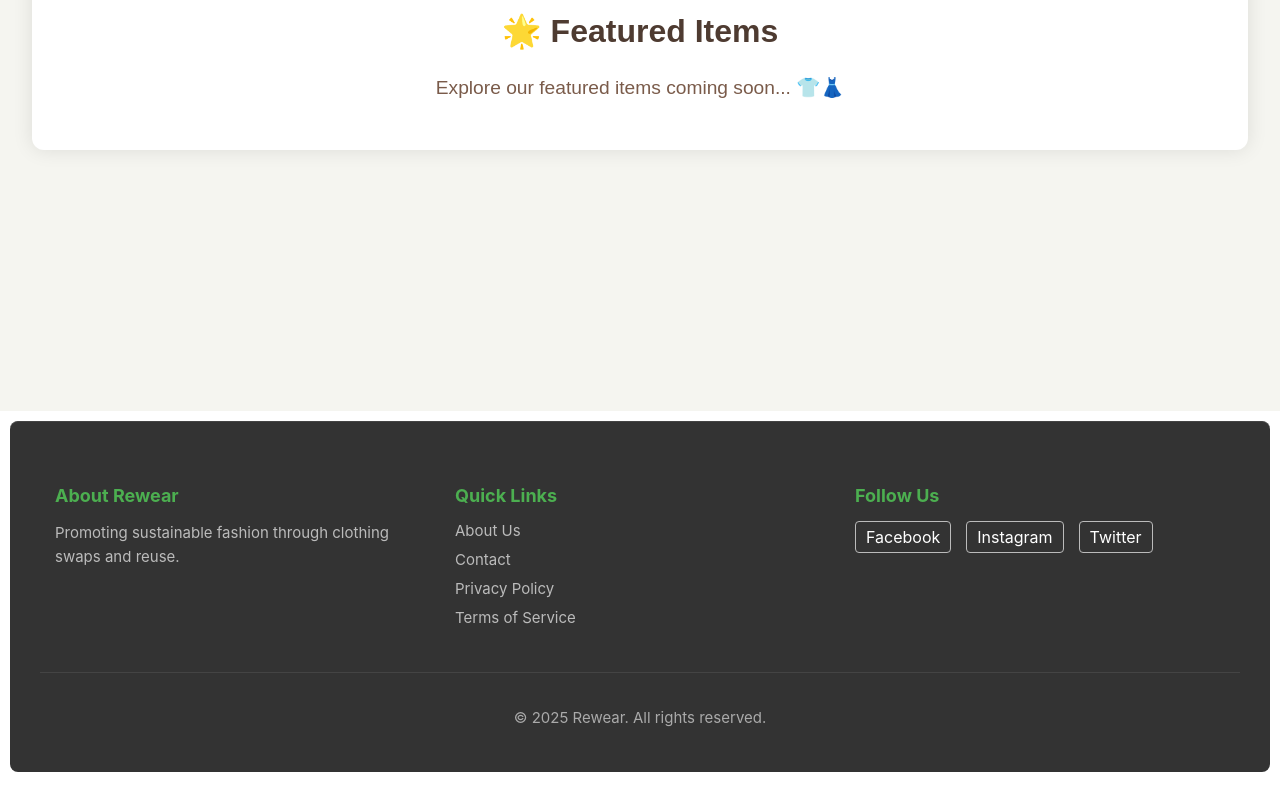
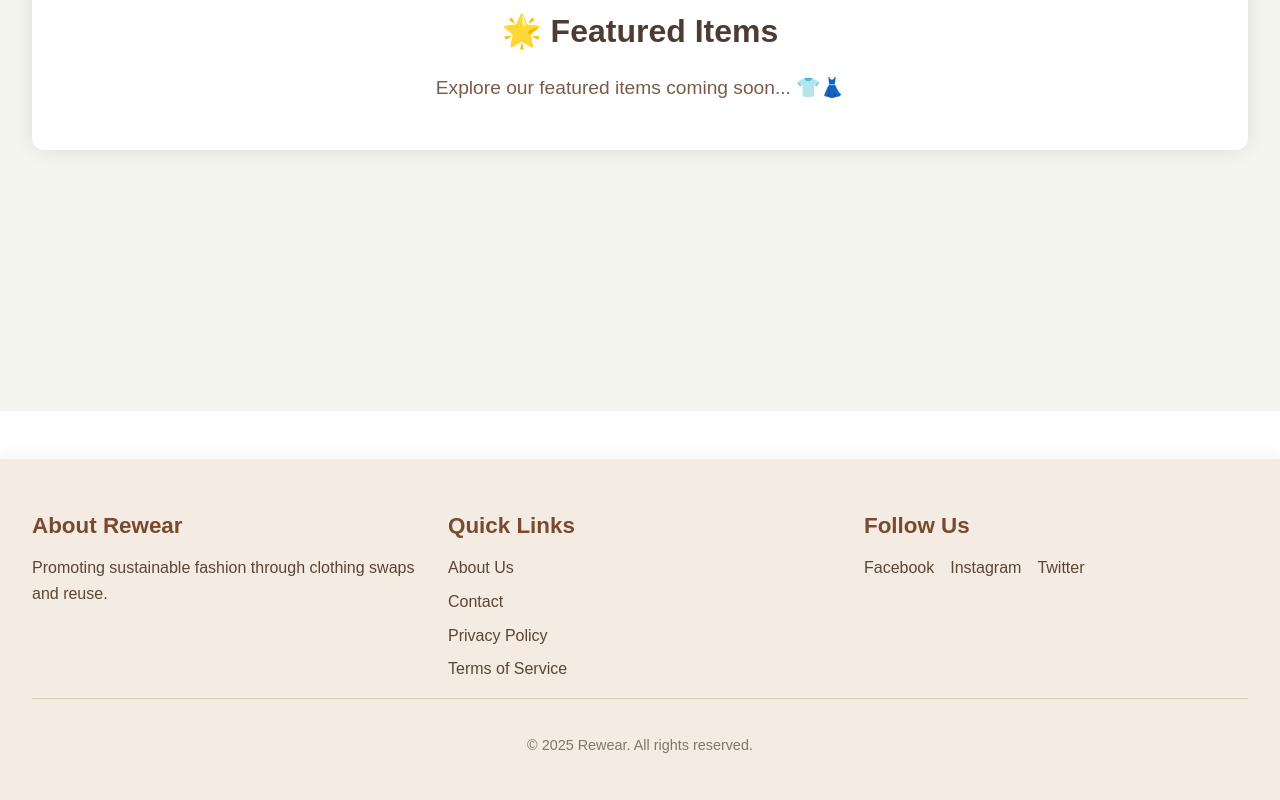
Before and after one commit to error-kevin/ReWear-Community-Clothing-Exchange, a React (Create React App) app in the folder client/: page / in a window 1280 px wide. Shown: the part 458-1258 px from the top of the page. Built offline with nearby package versions, Linux system fonts and the light colour scheme.

Commit message:
footer update

```diff
--- a/client/src/components/Footer.css
+++ b/client/src/components/Footer.css
@@ -1,103 +1,62 @@
-/* src/components/styles/Footer.css */
 .rewear-footer {
-    background-color: #333;
-    color: white;
-    padding: 30px 20px;
-    font-size: 15px;
-    border-top: 1px solid #444;
-    border-radius: 8px; /* Rounded corners */
-    margin: 10px; /* Add some margin */
+  background-color: #f4ebe2; /* Soft elegant cream */
+  color: #4e3b31;
+  padding: 2rem;
+  font-family: 'Poppins', sans-serif;
+  box-shadow: 0 -4px 15px rgba(0, 0, 0, 0.05);
+  margin-top: 3rem;
 }
 
 .footer-content {
   display: flex;
-    justify-content: space-around;
-    flex-wrap: wrap; /* Allows sections to wrap on smaller screens */
-    max-width: 1200px;
-    margin: 0 auto;
-    padding-bottom: 20px;
-    border-bottom: 1px solid #444;
+  justify-content: space-between;
+  flex-wrap: wrap;
+  gap: 2rem;
 }
 
 .footer-section {
-    flex: 1;
-    min-width: 200px; /* Ensures sections don't get too narrow */
-    margin: 15px;
+  flex: 1 1 250px;
 }
 
 .footer-section h3 {
-    font-size: 18px;
-    margin-bottom: 15px;
-    color: #4CAF50; /* Green for headings */
-    font-family: 'Inter', sans-serif;
+  font-size: 1.4rem;
+  color: #7a4a30;
+  margin-bottom: 1rem;
 }
 
-.footer-section p {
+.footer-section p,
+.footer-section ul,
+.footer-section a {
+  font-size: 1rem;
+  color: #5a4636;
   line-height: 1.6;
-    color: #bbb;
-    font-family: 'Inter', sans-serif;
+  text-decoration: none;
 }
 
 .footer-section ul {
   list-style: none;
   padding: 0;
-    margin: 0;
 }
 
-.footer-section ul li {
-    margin-bottom: 10px;
+.footer-section li {
+  margin-bottom: 0.5rem;
 }
 
-.footer-section ul li a {
-    text-decoration: none;
-    color: #bbb;
-    transition: color 0.3s ease;
-    font-family: 'Inter', sans-serif;
-}
-
-.footer-section ul li a:hover {
-    color: #4CAF50;
+.footer-section a:hover {
+  color: #a15b3c;
+  transition: color 0.3s;
 }
 
 .social-icons a {
   display: inline-block;
-    color: white;
-    text-decoration: none;
-    margin-right: 15px;
-    font-size: 16px;
-    border: 1px solid #bbb;
-    padding: 5px 10px;
-    border-radius: 4px;
-    transition: background-color 0.3s ease, color 0.3s ease;
-    font-family: 'Inter', sans-serif;
-}
-
-.social-icons a:hover {
-    background-color: #4CAF50;
-    color: white;
-    border-color: #4CAF50;
+  margin-right: 1rem;
+  font-weight: 500;
 }
 
 .footer-bottom {
   text-align: center;
-    padding-top: 20px;
-    color: #aaa;
-    font-family: 'Inter', sans-serif;
+  padding-top: 1.5rem;
+  border-top: 1px solid #d8c9b6;
+  font-size: 0.9rem;
+  color: #867566;
 }
-
-/* Responsive adjustments */
-@media (max-width: 768px) {
-    .footer-content {
-        flex-direction: column;
-        align-items: center;
-    }
-    .footer-section {
-        margin: 10px 0;
-        text-align: center;
-    }
-    .social-icons {
-        display: flex;
-        justify-content: center;
-        flex-wrap: wrap;
-    }
-}
--- a/client/src/components/Footer.jsx
+++ b/client/src/components/Footer.jsx
@@ -1,6 +1,6 @@
 import React from 'react';
 import { Link } from 'react-router-dom';
-import './Footer.css'; // Adjusted path
+import './Footer.css'; // Make sure this CSS is updated
 
 const Footer = () => {
     const currentYear = new Date().getFullYear();
@@ -12,6 +12,7 @@ const Footer = () => {
                     <h3>About Rewear</h3>
                     <p>Promoting sustainable fashion through clothing swaps and reuse.</p>
                 </div>
+
                 <div className="footer-section quick-links">
                     <h3>Quick Links</h3>
                     <ul>
@@ -21,9 +22,9 @@ const Footer = () => {
                         <li><Link to="/terms">Terms of Service</Link></li>
                     </ul>
                 </div>
+
                 <div className="footer-section social-media">
                     <h3>Follow Us</h3>
-                    {/* Placeholder for social media icons */}
                     <div className="social-icons">
                         <a href="#" target="_blank" rel="noopener noreferrer">Facebook</a>
                         <a href="#" target="_blank" rel="noopener noreferrer">Instagram</a>
@@ -31,6 +32,7 @@ const Footer = () => {
                     </div>
                 </div>
             </div>
+
             <div className="footer-bottom">
                 <p>&copy; {currentYear} Rewear. All rights reserved.</p>
             </div>
```
Lines whose indentation alone changed are shown as unchanged.
